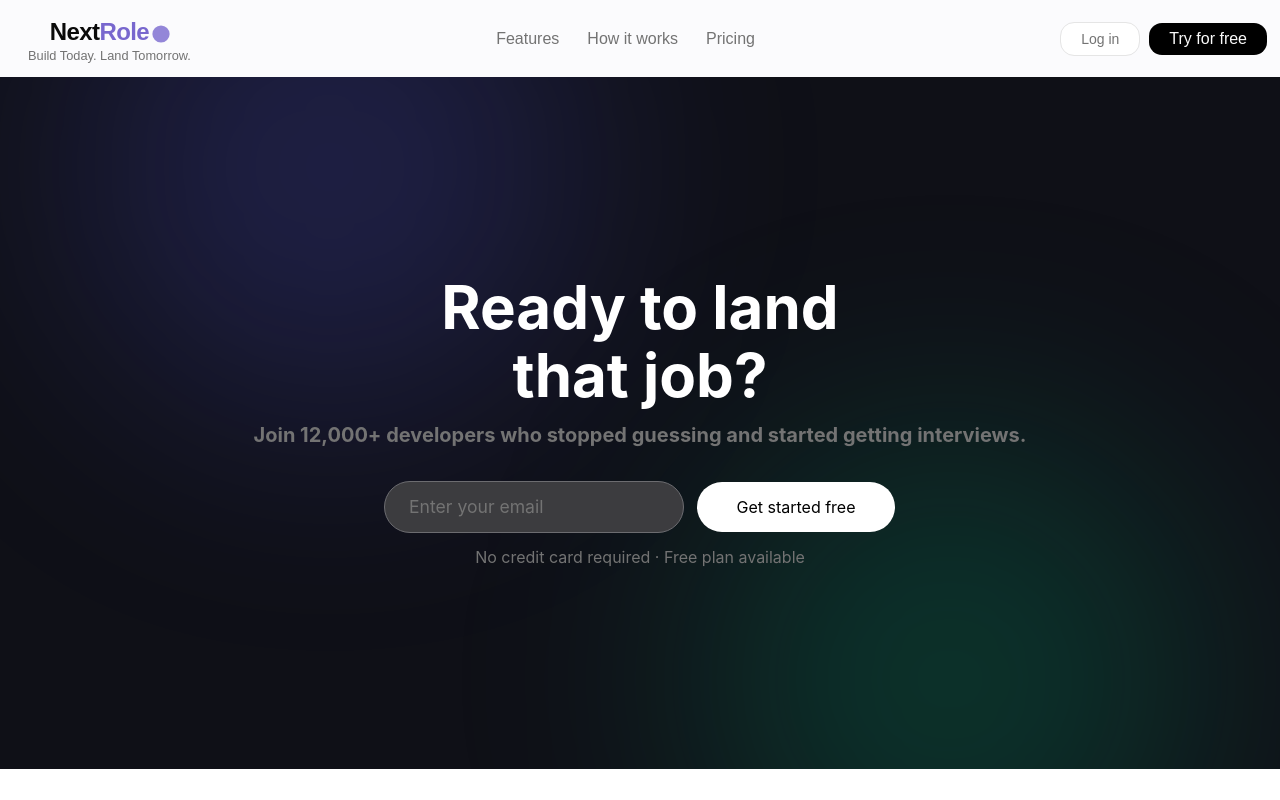
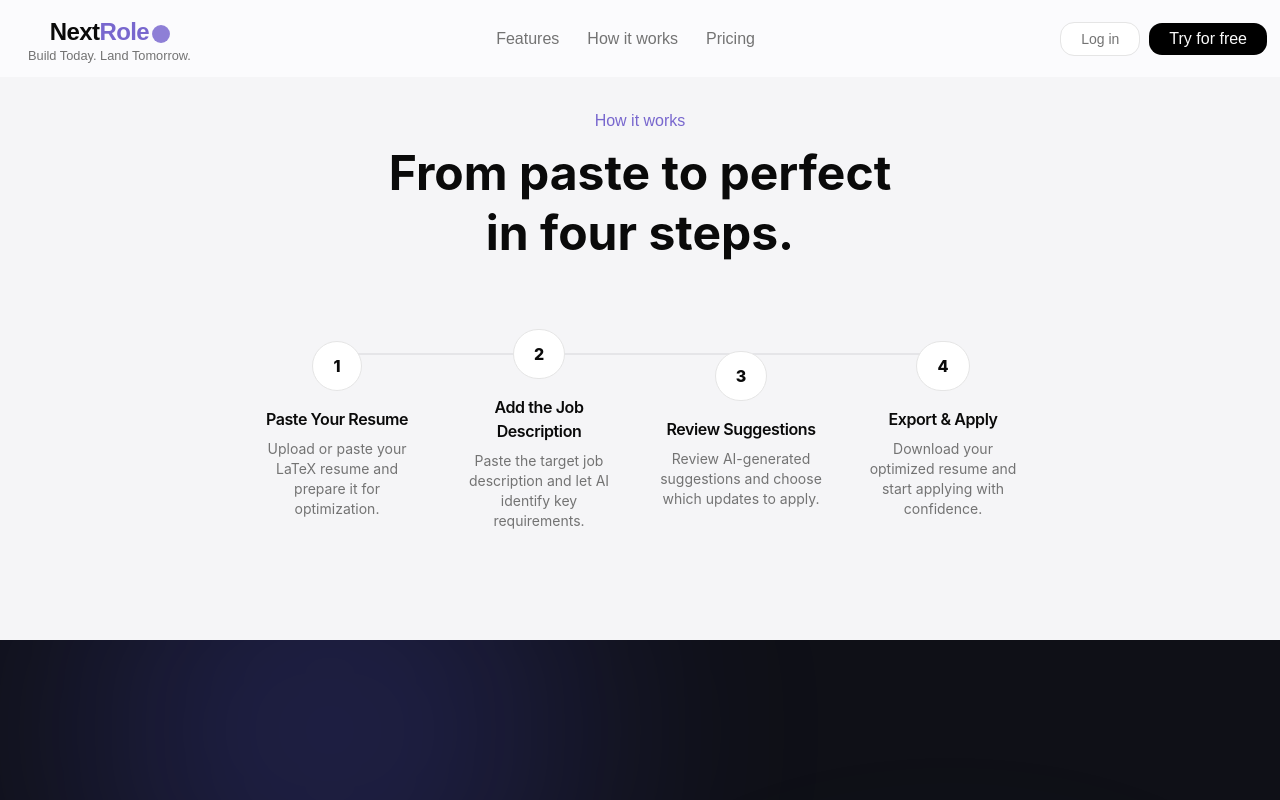
Before and after one commit to Gunasheelan24/UI-NextRole.IO, a React (Vite) app: page / in a window 1280 px wide. Shown: the top 800 px of the page. Built offline with nearby package versions, Linux system fonts and the light colour scheme.

Commit message:
WORKFLOW: Completed the workflow component and header also added

```diff
--- a/src/features/Home/Components/Header.tsx
+++ b/src/features/Home/Components/Header.tsx
@@ -9,7 +9,7 @@ const Header: React.FC = () => {
     { label: "Pricing" },
   ];
   return (
-    <main className="flex p-3 bg-[#fbfbfd]">
+    <main className="flex p-3 bg-[#fbfbfd] fixed z-50 w-full">
       <div className="pl-4 pt-1">
         <section className="flex flex-col items-center">
           <div className="flex items-center gap-1">
--- /dev/null
+++ b/src/features/Home/Components/WorkFlow.tsx
@@ -0,0 +1,76 @@
+import React from "react";
+
+const WorkFlow: React.FC = () => {
+  const workFlow: Array<{
+    id: number;
+    label: string;
+    description: string;
+  }> = [
+    {
+      id: 1,
+      label: "Paste Your Resume",
+      description:
+        "Upload or paste your LaTeX resume and prepare it for optimization.",
+    },
+    {
+      id: 2,
+      label: "Add the Job Description",
+      description:
+        "Paste the target job description and let AI identify key requirements.",
+    },
+    {
+      id: 3,
+      label: "Review Suggestions",
+      description:
+        "Review AI-generated suggestions and choose which updates to apply.",
+    },
+    {
+      id: 4,
+      label: "Export & Apply",
+      description:
+        "Download your optimized resume and start applying with confidence.",
+    },
+  ];
+
+  return (
+    <main className="bg-[#f5f5f7] h-[80vh] w-screen relative flex flex-col justify-center items-center">
+      <section className="absolute text-center w-[60%]">
+        <p className="text-primary mb-4">How it works</p>
+        <h1 className="text-5xl font-inter font-bold">From paste to perfect</h1>
+        <h1 className="text-5xl font-inter font-bold mt-3 mb-18">
+          in four steps.
+        </h1>
+
+        <ul className="flex justify-between items-center font-inter relative gap-10">
+          <div className="absolute top-6 left-18 bg-[#e5e5e8] h-[0.1rem] w-[80%]"></div>
+
+          {workFlow.map((item, ind) => (
+            <li
+              key={ind}
+              className="flex-1 flex flex-col hover:-translate-y-1 duration-300 transition-all"
+            >
+              <div className="flex justify-center items-center">
+                {/* WorkFlow Steps */}
+                <p className="bg-[#ffffff] px-5 py-3 rounded-full font-extrabold z-10 border hover:bg-[#dec1c1]">
+                  {item.id}
+                </p>
+              </div>
+
+              {/* Label */}
+              <h3 className="mt-4 font-semibold tracking-tight">
+                {item.label}
+              </h3>
+
+              {/* COntent Description */}
+              <p className="text-muted-foreground mt-2 text-sm font-normal">
+                {item.description}
+              </p>
+            </li>
+          ))}
+        </ul>
+      </section>
+    </main>
+  );
+};
+
+export default WorkFlow;
--- a/src/features/Home/Home.tsx
+++ b/src/features/Home/Home.tsx
@@ -1,13 +1,22 @@
 import React from "react";
 import Header from "./Components/Header";
 import Footer from "./Components/Footer";
+import WorkFlow from "./Components/WorkFlow";
 
 const Home: React.FC = () => {
   return (
     <main>
+      {/* Header */}
       <section>
         <Header />
       </section>
+
+      {/* Body */}
+      <section>
+        <WorkFlow />
+      </section>
+
+      {/* Footer */}
       <section>
         <Footer />
       </section>
```
